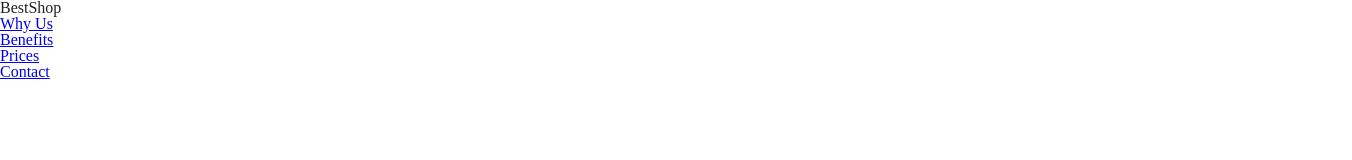
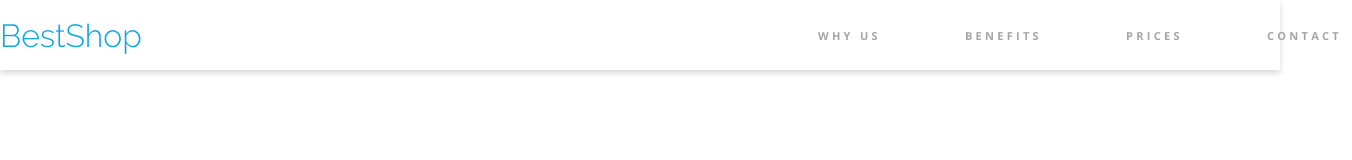
Before and after one commit to pawel-peksa/BestShop, a plain HTML site: page index.html in a window 1280 px wide. Shown: the whole page, 1352 px wide, since content can reach past the window. Drawn offline with nearby package versions, Linux system fonts and the light colour scheme.

Commit message:
style header

```diff
--- a/css/style.css
+++ b/css/style.css
@@ -1,38 +1,74 @@
-/*
-         --- SKETCH-BOX ---
+:root {
+  --color-primary: #08a6e4;
+  --color-primary-shadow: rgba(7, 172, 230, 0.16);
+  --color-redish: #fb3b64;
+  --color-green: #55dfb4;
+  --color-black: #000000;
+  --color-grey: #a5a5a5;
+  --color-light-grey: #f7f7f7;
+  --color-white: #ffffff;
 
-font-family: 'Open Sans', sans-serif;
-font-family: 'Raleway', sans-serif;
-
-
-*/
-:root {
-  --color-primary: #08A6E4;
-  --color-primary-shadow: rgba(7, 172, 230, .16);
-  --color-redish: #FB3B64;
-  --color-green: #55DFB4;
-  --color-black: #000000;
-  --color-grey: #A5A5A5;
-  --color-light-grey: #F7F7F7;
-  --color-white: #FFFFFF;
-
-  --font-opensans-bold-11: 700 11px/15px 'Open Sans', sans-serif;
-  --font-opensans-bold-13: 700 13px 'Open Sans', sans-serif;
-  --font-opensans-bold-16: 700 16px/22px 'Open Sans', sans-serif;
-  --font-opensans-regular-11: 400 11px 'Open Sans', sans-serif;
-  --font-opensans-regular-12: 400 12px 'Open Sans', sans-serif;
-  --font-opensans-regular-14: 400 14px 'Open Sans', sans-serif;
-  --font-opensans-regular-16: 400 16px/22px 'Open Sans', sans-serif;
-  --font-opensans-light-46: 300 46px 'Open Sans', sans-serif;
-  --font-raleway-light-32: 300 32px/37px 'Raleway', sans-serif;
-  --font-raleway-light-26: 300 26px/30px 'Raleway', sans-serif;
-  --font-raleway-regular-49: 400 49px/57px 'Raleway', sans-serif;
-  --font-raleway-regular-36: 400 36px/42px 'Raleway', sans-serif;
-  --font-raleway-regular-17: 400 17px/20px 'Raleway', sans-serif;
-  --font-raleway-regular-16: 400 16px/19px 'Raleway', sans-serif;
-  --font-raleway-extrabold-20: 800 20px/24px 'Raleway', sans-serif;
-  --font-raleway-bold-20: 700 20px/24px 'Raleway', sans-serif;
-  --font-raleway-bold-21: 700 21px 'Raleway', sans-serif;
-  --font-raleway-bold-12: 700 12px 'Raleway', sans-serif;
-  --font-raleway-bold-9: 700 9px 'Raleway', sans-serif;
+  --font-opensans-bold-11: 700 11px/15px "Open Sans", sans-serif;
+  --font-opensans-bold-13: 700 13px "Open Sans", sans-serif;
+  --font-opensans-bold-16: 700 16px/22px "Open Sans", sans-serif;
+  --font-opensans-regular-11: 400 11px "Open Sans", sans-serif;
+  --font-opensans-regular-12: 400 12px "Open Sans", sans-serif;
+  --font-opensans-regular-14: 400 14px "Open Sans", sans-serif;
+  --font-opensans-regular-16: 400 16px/22px "Open Sans", sans-serif;
+  --font-opensans-light-46: 300 46px "Open Sans", sans-serif;
+  --font-raleway-light-32: 300 32px/37px "Raleway", sans-serif;
+  --font-raleway-light-26: 300 26px/30px "Raleway", sans-serif;
+  --font-raleway-regular-49: 400 49px/57px "Raleway", sans-serif;
+  --font-raleway-regular-36: 400 36px/42px "Raleway", sans-serif;
+  --font-raleway-regular-17: 400 17px/20px "Raleway", sans-serif;
+  --font-raleway-regular-16: 400 16px/19px "Raleway", sans-serif;
+  --font-raleway-extrabold-20: 800 20px/24px "Raleway", sans-serif;
+  --font-raleway-bold-20: 700 20px/24px "Raleway", sans-serif;
+  --font-raleway-bold-21: 700 21px "Raleway", sans-serif;
+  --font-raleway-bold-12: 700 12px "Raleway", sans-serif;
+  --font-raleway-bold-9: 700 9px "Raleway", sans-serif;
 }
+html {
+  box-sizing: border-box;
+}
+*,
+*:before,
+*:after {
+  box-sizing: inherit;
+  text-decoration: none;
+}
+.container {
+  width: 1352px;
+  margin: 0 auto;
+}
+.flex--spacebetween {
+  display: flex;
+  justify-content: space-between;
+  align-items: center;
+  height: 100%;
+}
+/* HEADER */
+header {
+  height: 70px;
+  width: 100vw;
+  box-shadow: 0px 3px 6px rgba(0, 0, 0, 0.16);
+}
+.header__logo {
+  color: rgba(8, 166, 228, 1);
+  font: var(--font-raleway-light-32);
+}
+.header__nav {
+  width: 544px;
+}
+.nav__link {
+  padding: 27px 10px 22px;
+  font: var(--font-opensans-bold-11);
+  color: var(--color-grey);
+  letter-spacing: 3.28px;
+  text-transform: uppercase;
+  transition: 0.3s all;
+}
+.nav__link:hover {
+  color: var(--color-black);
+  border-bottom: 4px solid var(--color-primary);
+}
```
